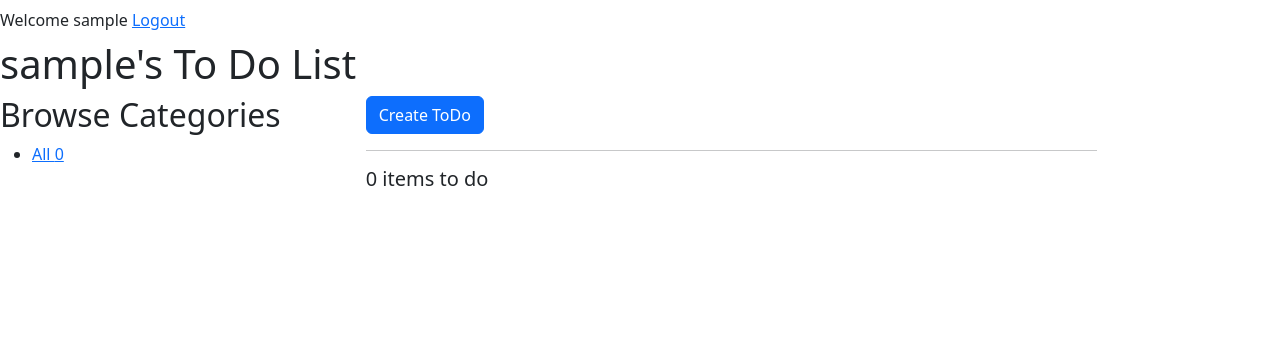
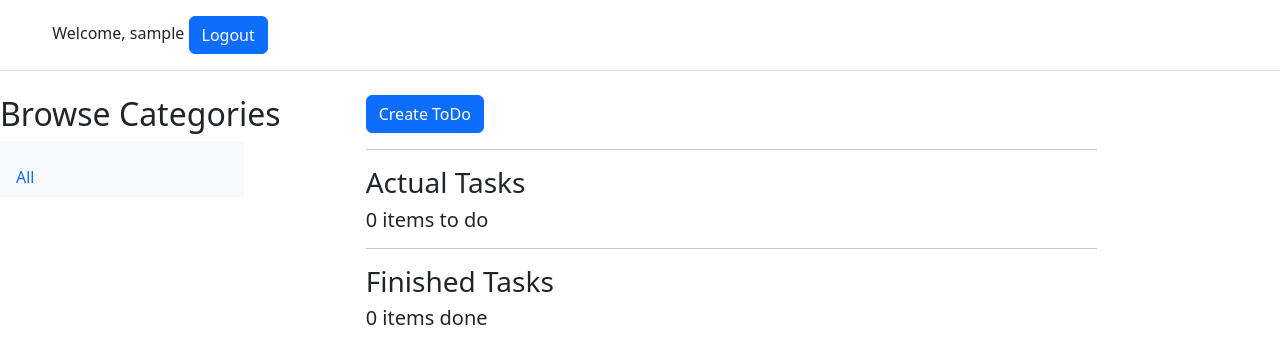
Before and after one commit to shmicer/polls, a Django app: page /todo/view in a window 1280 px wide. Shown: the top 364 px of the page. Run offline with Django 4.2, Linux system fonts and the light colour scheme; the visitor is signed in with stand-in values (Sample User, id 1); data that the repository does not hold is empty; some libraries are stand-ins or nearby versions.

Commit message:
add a function which mark a finished task as done

```diff
--- a/app/todo/models.py
+++ b/app/todo/models.py
@@ -31,6 +31,7 @@ class ToDoList(models.Model):
     content = models.TextField(blank=True)
     updated = models.DateTimeField(auto_now=True)
     created = models.DateTimeField(auto_now_add=True)
+    is_done = models.BooleanField(default=False)
     due_date = models.DateField(default=timezone.now().strftime("%Y-%m-%d"))
     category = models.ForeignKey(Category, on_delete=models.CASCADE, null=True)
 
--- a/app/todo/templates/todo/base.html
+++ b/app/todo/templates/todo/base.html
@@ -6,24 +6,21 @@
   {% load bootstrap5 %}
   {% bootstrap_css %}
   {% bootstrap_javascript %}
+<header class="d-flex flex-wrap align-items-center justify-content-center justify-content-md-between py-3 mb-4 border-bottom">
+
+      <div class="col-md-3 text-center">
+              {% if user.is_authenticated %}
+                  <span>Welcome, {{ user }}</span>
+                  <a class="btn btn-primary" href="{% url 'logout' %}">Logout</a>
+
+              {% else %}
+                <a class="btn btn-outline-primary me-2" href="{% url 'register' %}">Sign Up</a>
+                <a class="btn btn-primary" href="{% url 'login' %}">Login</a>
+              {% endif %}
+      </div>
+    </header>
 </head>
 <body>
-<div django-app="TaskManager">
-	<nav class ="navbar is-success" role="navigation" aria-label="main navigation">
-     	<div class="navbar-menu ">
-        	<div class="navbar-start">
-              {% if user.is_authenticated %}
-                  <span>Welcome {{ user }}</span>
-                  <a href="{% url 'logout' %}">Logout</a>
-
-              {% else %}
-                   <a href="{% url 'register' %}">Sign Up</a>
-                  <a href="{% url 'login' %}">Login</a>
-              {% endif %}
-            </div>
-        </div>
-    </nav>
-</div>
 {% block content %}
 {% endblock %}
 </body>
--- a/app/todo/templates/todo/categories_component.html
+++ b/app/todo/templates/todo/categories_component.html
@@ -2,15 +2,23 @@
           <div class="categories__header">
             <h2>Browse Categories</h2>
           </div>
-          <ul class="categories__list">
-            <li>
-              <a href="{% url 'view' %}" class="active">All <span> {{ categories.count }}</span></a>
-                <br>
+<nav id="sidebarMenu" class="col-md-6 col-lg-8 d-md-block bg-light mb-4">
+      <div class="position-sticky pt-3">
+        <ul class="nav flex-column">
+            <li class="nav-item">
+                <a class="nav-link active" aria-current="page" href="{% url 'view' %}">
+                  All
+                </a>
             </li>
-              {% for category in categories %}
-            <li>
-              <a href="{% url 'view' %}?q={{ category.name }}">{{ category.name }} <span>{{ category.todoappView.count }}</span></a>
-            </li>
-              {% endfor %}
-          </ul>
-        </div>
+             {% for category in categories %}
+          <li class="nav-item">
+            <a class="nav-link active" aria-current="page" href="{% url 'view' %}?q={{ category.name }}">
+              {{ category.name }}
+            </a>
+          </li>
+            {% endfor %}
+
+        </ul>
+      </div>
+    </nav>
+</div>
--- a/app/todo/templates/todo/home.html
+++ b/app/todo/templates/todo/home.html
@@ -9,26 +9,24 @@
     }
 </style>
     {% if user.is_authenticated %}
-<h1>{{ user }}'s To Do List</h1>
-
 
 
 <div class="home-container">
     <div>
     {% include 'todo/categories_component.html' %}
     </div>
-
+    <div>
         <div>
-            <div>
-                <a class="btn btn-primary" href="{% url 'add-item' %}">Create ToDo</a>
-            </div>
+            <a class="btn btn-primary" href="{% url 'add-item' %}">Create ToDo</a>
+        </div>
         <div>
-        <hr>
+            <hr>
+            <h3>Actual Tasks</h3>
             <h5>
                 {{ all_items.count }} items to do
             </h5>
                 {% for item in all_items %}
-                    {% if request.user == item.host %}
+                    {% if request.user == item.host and not item.is_done %}
                     <div>
                     <a href="#" class="list-group-item list-group-item-action d-flex gap-3 py-3" aria-current="true">
                         <img src="https://github.com/twbs.png" alt="twbs" width="32" height="32" class="rounded-circle flex-shrink-0">
@@ -36,23 +34,46 @@
                             <div>
                                 <h6 class="mb-0">{{ item.title }}</h6>
                                 <p class="mb-0 opacity-75">{{item.content}}</p>
+                                <small>Category: {{ item.category }}</small>
                             </div>
                             <small class="opacity-50 text-nowrap">Due date: {{ item.due_date }}</small>
                         </div>
                     </a>
                     </div>
+                        <br>
                     <div class="d-grid gap-2 d-md-flex justify-content-md-end">
+                        <a class="btn btn-outline-success me-md-2" href="{% url 'finish' item.id %}">Mark as Done</a>
                         <a class="btn btn-outline-primary me-md-2" href="{% url 'update-item' item.id %}">Edit</a>
                         <a class="btn btn-outline-danger" href="{% url 'delete-item' item.id %}">Delete</a>
                     </div>
-                    <small>ToDo category: {{ item.category }}</small>
-                        <hr>
+                        <br>
                     {% endif %}
                 {% endfor %}
-
-
+        </div>
+    <hr>
+    <div>
+        <h3>Finished Tasks</h3>
+            <h5>
+                {{ all_items.count }} items done
+            </h5>
+        {% for item in all_items %}
+                    {% if request.user == item.host and item.is_done %}
+                    <div>
+                    <a href="#" class="list-group-item list-group-item-action d-flex gap-3 py-3" aria-current="true">
+                        <img src="https://github.com/twbs.png" alt="twbs" width="32" height="32" class="rounded-circle flex-shrink-0">
+                        <div class="d-flex gap-2 w-100 justify-content-between">
+                            <div>
+                                <h6 class="mb-0">{{ item.title }}</h6>
+                                <p class="mb-0 opacity-75">{{item.content}}</p>
+                                <small>Category: {{ item.category }}</small>
+                            </div>
+                            <small class="opacity-50 text-nowrap">Due date: {{ item.due_date }}</small>
+                        </div>
+                    </a>
+                    </div>
+                    {% endif %}
+        {% endfor %}
     </div>
-{#        {% include 'base/feed_component.html' %}#}
     </div>
 </div>
     {% endif %}
--- a/app/todo/urls.py
+++ b/app/todo/urls.py
@@ -8,6 +8,7 @@ urlpatterns = [
     path("register/", views.register, name="register"),
     path('add-item/', views.addTodoView, name='add-item'),
     path('update-item/<int:pk>/', views.updateTodo, name='update-item'),
+    path('finish/<int:pk>/', views.markAsDone, name='finish'),
     path('delete-item/<int:pk>/', views.deleteTodo, name='delete-item'),
 
     ]
--- a/app/todo/views.py
+++ b/app/todo/views.py
@@ -83,3 +83,10 @@ def deleteTodo(request, pk):
     delete_item = ToDoList.objects.get(id=pk)
     delete_item.delete()
     return redirect('view')
+
+
+def markAsDone(request, pk):
+    item = ToDoList.objects.get(id=pk)
+    item.is_done = True
+    item.save()
+    return redirect('view')
```
Also changed, not shown: app/todo/migrations/0013_todolist_is_done.py (added).
